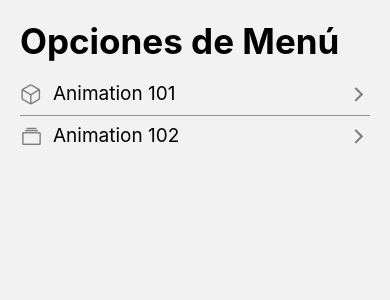
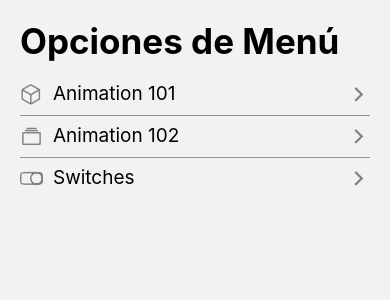
Before and after one commit to Zcehtro/RNComponents, a React Native app: screen / in a window 390 px wide. Shown: the top 300 px of the page. Built offline with nearby package versions, Linux system fonts and the light colour scheme.

Commit message:
created new SwitchScreen and refactorized code

```diff
--- /dev/null
+++ b/src/data/menuItems.tsx
@@ -0,0 +1,19 @@
+import { MenuItem } from "@app/interfaces/appInterfaces";
+
+export const menuItems: MenuItem[] = [
+    {
+      name: "Animation 101",
+      icon: "cube-outline",
+      component: "Animation101Screen",
+    },
+    {
+      name: "Animation 102",
+      icon: "albums-outline",
+      component: "Animation102Screen",
+    },
+    {
+      name: "Switches",
+      icon: "toggle-outline",
+      component: "SwitchScreen",
+    },
+  ];
--- a/src/navigator/Navigator.tsx
+++ b/src/navigator/Navigator.tsx
@@ -1,5 +1,6 @@
 import { Animation101Screen } from "@app/screens/Animation101Screen";
 import { Animation102Screen } from "@app/screens/Animation102Screen";
+import { SwitchScreen } from "@app/screens/SwitchScreen";
 import { createStackNavigator } from "@react-navigation/stack";
 import { HomeScreen } from "../screens/HomeScreen";
 
@@ -14,6 +15,7 @@ export const Navigator = () => {
       <Stack.Screen name="HomeScreen" component={HomeScreen} />
       <Stack.Screen name="Animation101Screen" component={Animation101Screen} />
       <Stack.Screen name="Animation102Screen" component={Animation102Screen} />
+      <Stack.Screen name="SwitchScreen" component={SwitchScreen} />
     </Stack.Navigator>
   );
 };
--- a/src/screens/HomeScreen.tsx
+++ b/src/screens/HomeScreen.tsx
@@ -2,23 +2,12 @@ import React from "react";
 import { Text, View } from "react-native";
 import { FlatList } from "react-native-gesture-handler";
 import { useSafeAreaInsets } from "react-native-safe-area-context";
-import Icon from "react-native-vector-icons/Ionicons";
 import { FlatListMenuItem } from "@app/components/FlatListMenuItem";
-import { MenuItem } from "@app/interfaces/appInterfaces";
+
 import { styles } from "@app/theme/appTheme";
+import { menuItems } from "@app/data/menuItems";
 
-const menuItems: MenuItem[] = [
-  {
-    name: "Animation 101",
-    icon: "cube-outline",
-    component: "Animation101Screen",
-  },
-  {
-    name: "Animation 102",
-    icon: "albums-outline",
-    component: "Animation102Screen",
-  },
-];
+
 
 export const HomeScreen = () => {
   const { top } = useSafeAreaInsets();
--- /dev/null
+++ b/src/screens/SwitchScreen.tsx
@@ -0,0 +1,12 @@
+import { View } from "react-native"
+
+export const SwitchScreen = () => {
+  return (
+    <View
+    style={{marginTop: 100}}
+    >
+
+
+    </View>
+  )
+}
```
